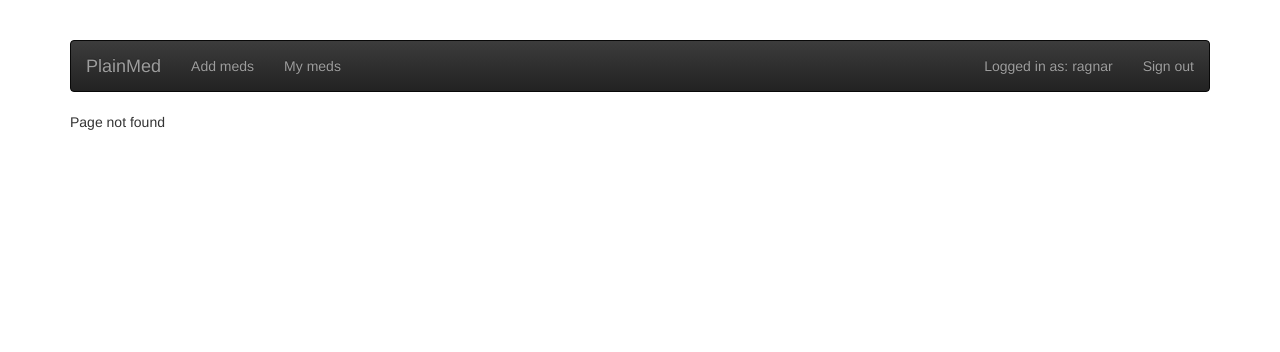
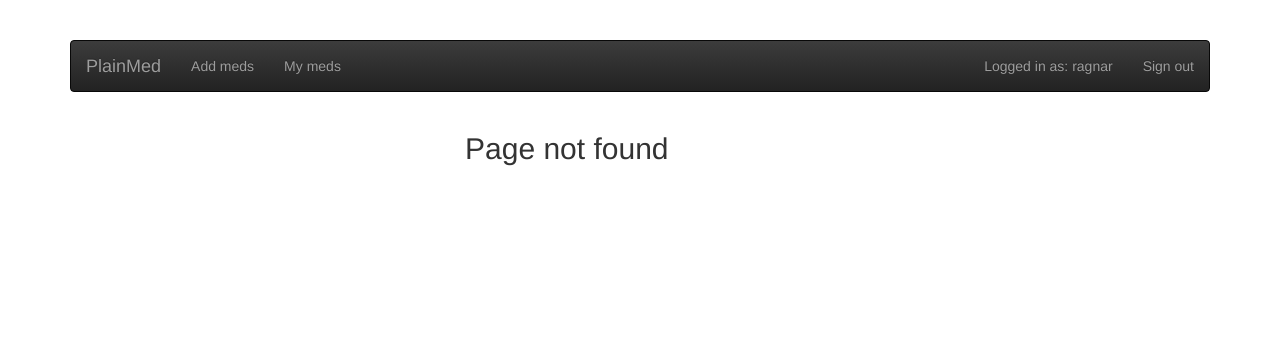
Before and after one commit to PlainStupid/PlainMed, a Flask app: template PlainMed/app/templates/404.html in a window 1280 px wide. Shown: the top 352 px of the page. Run offline with Flask 2, Linux system fonts and the light colour scheme; the template is opened without the code that fills it, so the values that code supplies are empty; a user stored in the database is signed in; parts of the project's set-up code (start-up, migrations or seed data) failed here and were passed over; some libraries are stand-ins or nearby versions.

Commit message:
New requirements.txt

```diff
--- a/PlainMed/app/mod_medication/templates/mymedications.html
+++ b/PlainMed/app/mod_medication/templates/mymedications.html
@@ -7,7 +7,7 @@
 {% for m in meds %}
     <div class="thumbnail">
       <div class="caption">
-          <h3>{{m.Medicine.name}}<h5>{{m.MedicineUser.amount }}{{ m.MedicineUser.amount_type}} - {{m.MedicineUser.intake}}</h5></h3>
+          <h3>{{m.Medicine.name}}<br><small>{{m.MedicineUser.amount }}{{ m.MedicineUser.amount_type}} - {{m.MedicineUser.intake}}</small></h3>
           <p>{{m.MedicineUser.notes}}</p>
           <p>
               <a href="http://www.lyfjabokin.is/Lyf/{{m.Medicine.shortname}}/" class="btn btn-primary" role="button" target="_blank">Info</a>
--- a/PlainMed/app/templates/404.html
+++ b/PlainMed/app/templates/404.html
@@ -1,4 +1,8 @@
 {% extends "base.html" %}
 {% block container %}
- Page not found
+<div class="col-md-4"></div>
+<div class="col-md-4">
+    <h2>Page not found</h2>
+</div>
+<div class="col-md-4"></div>
 {% endblock %}
--- a/PlainMed/requirements.txt
+++ b/PlainMed/requirements.txt
@@ -1,17 +1,11 @@
 beautifulsoup4==4.3.2
-blinker==1.3
 Flask==0.10.1
 Flask-Login==0.2.11
-Flask-Mail==0.9.1
 Flask-SQLAlchemy==2.0
-Flask-User==0.6.1
 Flask-WTF==0.11
 itsdangerous==0.24
 Jinja2==2.7.3
 MarkupSafe==0.23
-passlib==1.6.2
-py-bcrypt==0.4
-pycrypto==2.6.1
 SQLAlchemy==1.0.4
 Werkzeug==0.10.4
 WTForms==2.0.2
```
Also changed, not shown: PlainMed/app.db.
